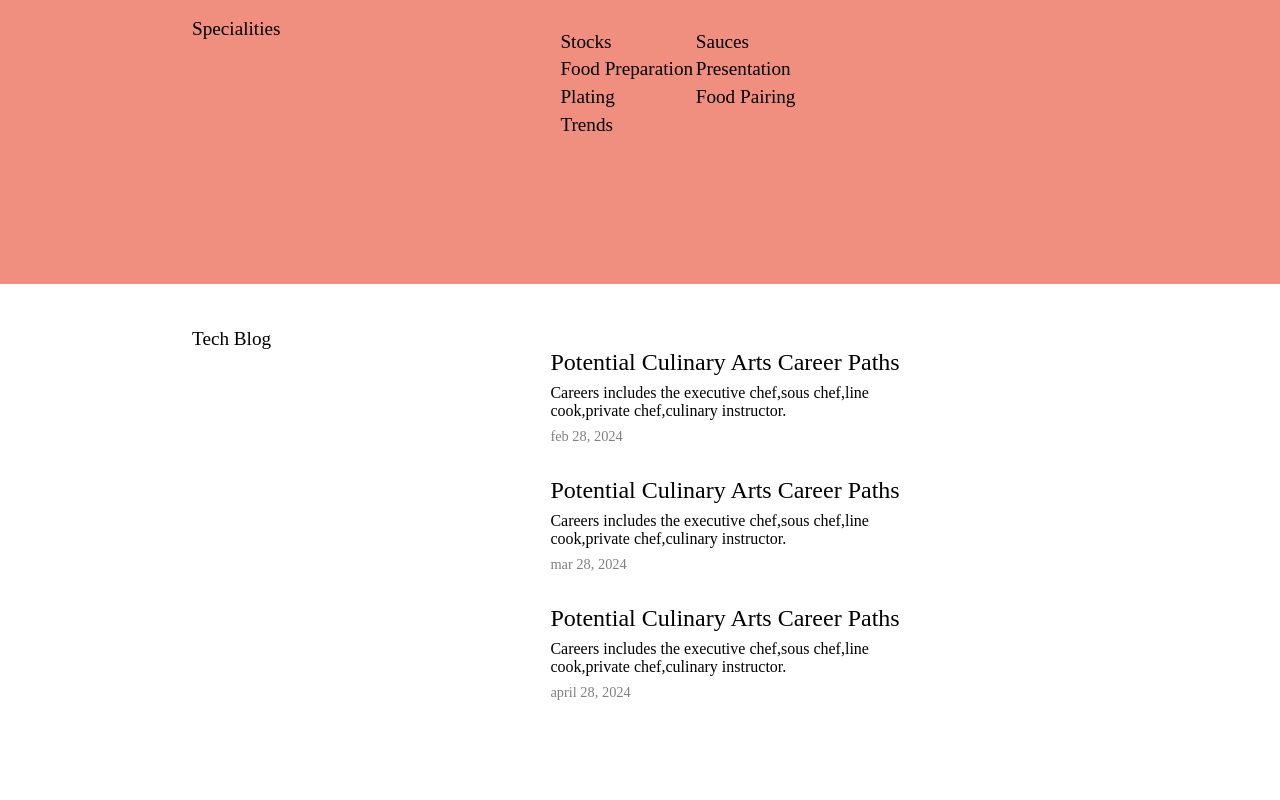
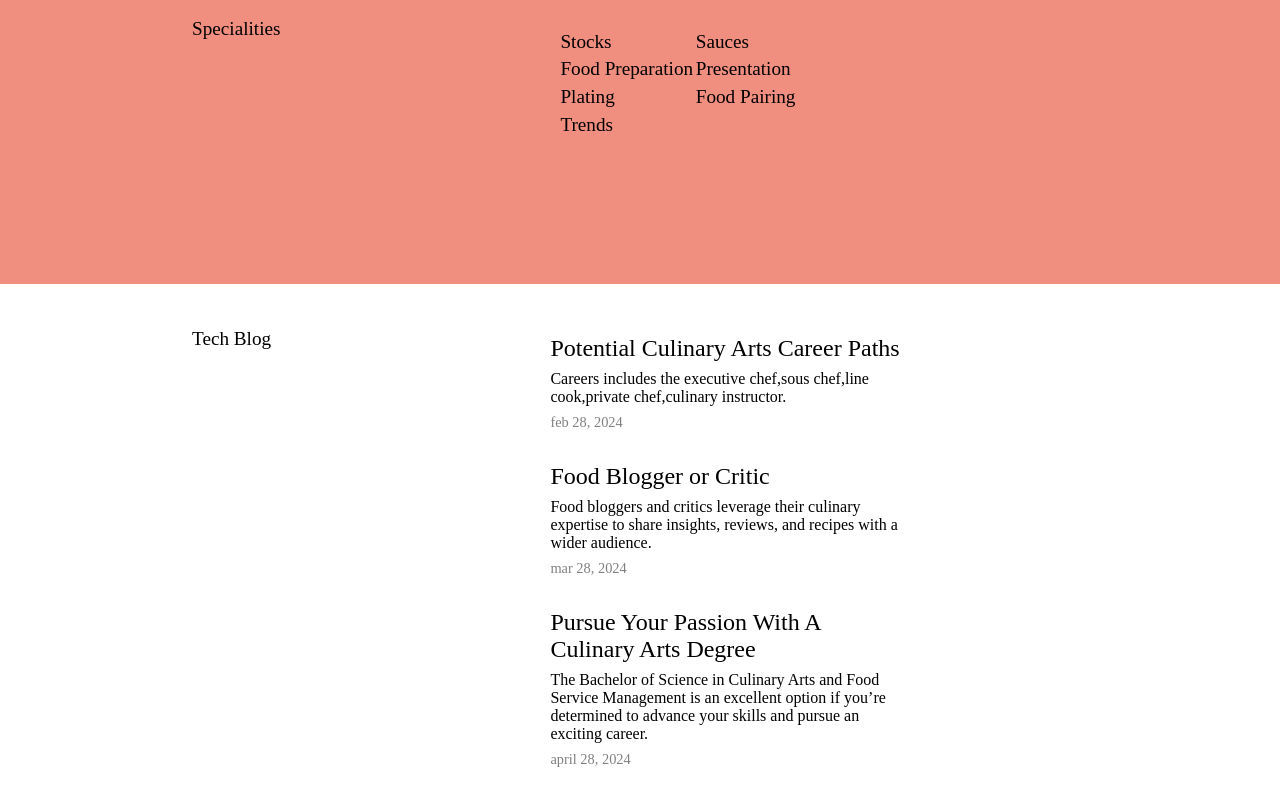
Before and after one commit to adebukolaKesher/kesher-hazel-project, a plain HTML site: page index.html in a window 1280 px wide. Shown: the part 436-1236 px from the top of the page. Before the commit the page ends 1169 px from the top, so only its background shows below. Drawn offline with Linux system fonts and the light colour scheme; a web font is replaced by a local one.

Commit message:
blogsectiondone

```diff
--- a/app.css
+++ b/app.css
@@ -92,7 +92,7 @@ font-size: 1.5rem;
     font-size: 1rem;
 }
 .blog-posts{
-margin-top: 32px;
+margin-top: 18px;
 }
 
 .blog-posts .blog-date {
--- a/index.html
+++ b/index.html
@@ -53,11 +53,11 @@
              <p class="blog-heading"> Potential Culinary Arts Career Paths</p>
              <p class="blog-text">Careers includes the executive chef,sous chef,line cook,private chef,culinary instructor.</p>
              <p class="blog-date"> feb 28, 2024</p>
-             <p class="blog-heading"> Potential Culinary Arts Career Paths</p>
-             <p class="blog-text">Careers includes the executive chef,sous chef,line cook,private chef,culinary instructor.</p>
+             <p class="blog-heading">Food Blogger or Critic</p>
+             <p class="blog-text">Food bloggers and critics leverage their culinary expertise to share insights, reviews, and recipes with a wider audience.</p>
              <p class="blog-date"> mar 28, 2024</p>
-             <p class="blog-heading"> Potential Culinary Arts Career Paths</p>
-             <p class="blog-text">Careers includes the executive chef,sous chef,line cook,private chef,culinary instructor.</p>
+             <p class="blog-heading">Pursue Your Passion With A Culinary Arts Degree</p>
+             <p class="blog-text">The Bachelor of Science in Culinary Arts and Food Service Management is an excellent option if you’re determined to advance your skills and pursue an exciting career.</p>
              <p class="blog-date"> april 28, 2024</p>
             </div>
         </div>
```
